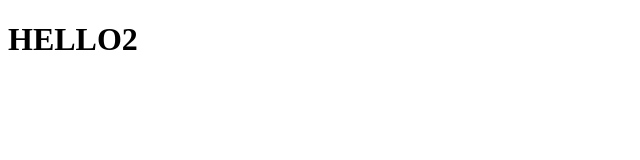
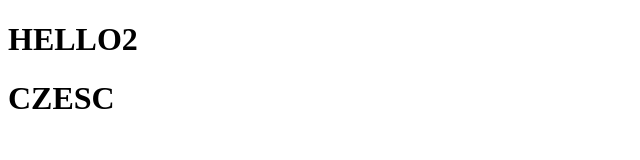
Before and after one commit to michal-bluedew/First-Repo, a plain HTML site: page index.html in a window 1280 px wide. Shown: the whole page, without its empty margins (0-640 px from the left). Drawn offline with Linux system fonts and the light colour scheme.

Commit message:
Pierwsza wersja

```diff
--- a/index.html
+++ b/index.html
@@ -6,5 +6,6 @@
 </head>
 <body>
 <h1>HELLO2</h1>
+<h1>CZESC</h1>
 </body>
 </html>
```
